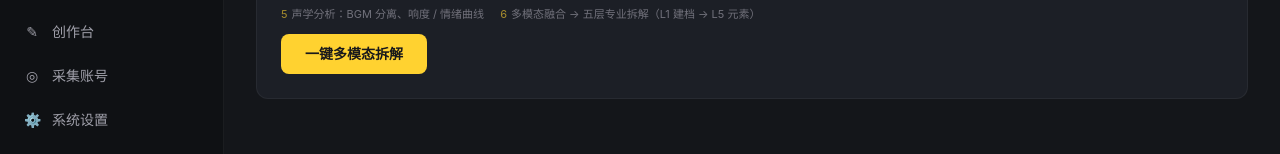
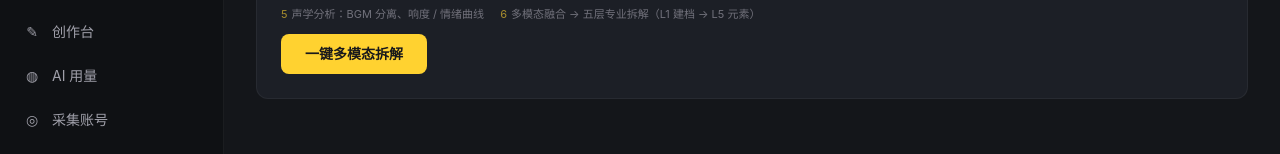
Before and after one commit to lszlovelhl/frames, a React (Vite) app in the folder frontend/: page / in a window 1280 px wide. Shown: the part 211-365 px from the top of the page. Built offline with nearby package versions, Linux system fonts and the light colour scheme.

Commit message:
fix: App导航补回AI用量入口(import/type/NAV缺失导致入口不显示)

```diff
--- a/frontend/src/App.tsx
+++ b/frontend/src/App.tsx
@@ -3,16 +3,18 @@ import BreakdownView from "./views/BreakdownView";
 import LibraryView from "./views/LibraryView";
 import ElementsView from "./views/ElementsView";
 import CreateView from "./views/CreateView";
+import UsageView from "./views/UsageView";
 import SettingsView from "./views/SettingsView";
 import AccountsView from "./views/AccountsView";
 
-type ViewKey = "breakdown" | "library" | "elements" | "create" | "accounts" | "settings";
+type ViewKey = "breakdown" | "library" | "elements" | "create" | "usage" | "accounts" | "settings";
 
 const NAV: Array<{ key: ViewKey; label: string; icon: string; hint: string }> = [
   { key: "breakdown", label: "拆解工作台", icon: "▸", hint: "新建素材并跑五层拆解" },
   { key: "library", label: "拆解库", icon: "▤", hint: "历史素材与拆解结果" },
   { key: "elements", label: "元素库", icon: "◇", hint: "跨片元素检索与质控" },
   { key: "create", label: "创作台", icon: "✎", hint: "对话式创作 · @元素库素材生成脚本" },
+  { key: "usage", label: "AI 用量", icon: "◍", hint: "AI 计费可视化与实时监测" },
   { key: "accounts", label: "采集账号", icon: "◎", hint: "平台登录态管理" },
   { key: "settings", label: "系统设置", icon: "⚙", hint: "模型与服务状态" },
 ];
```
